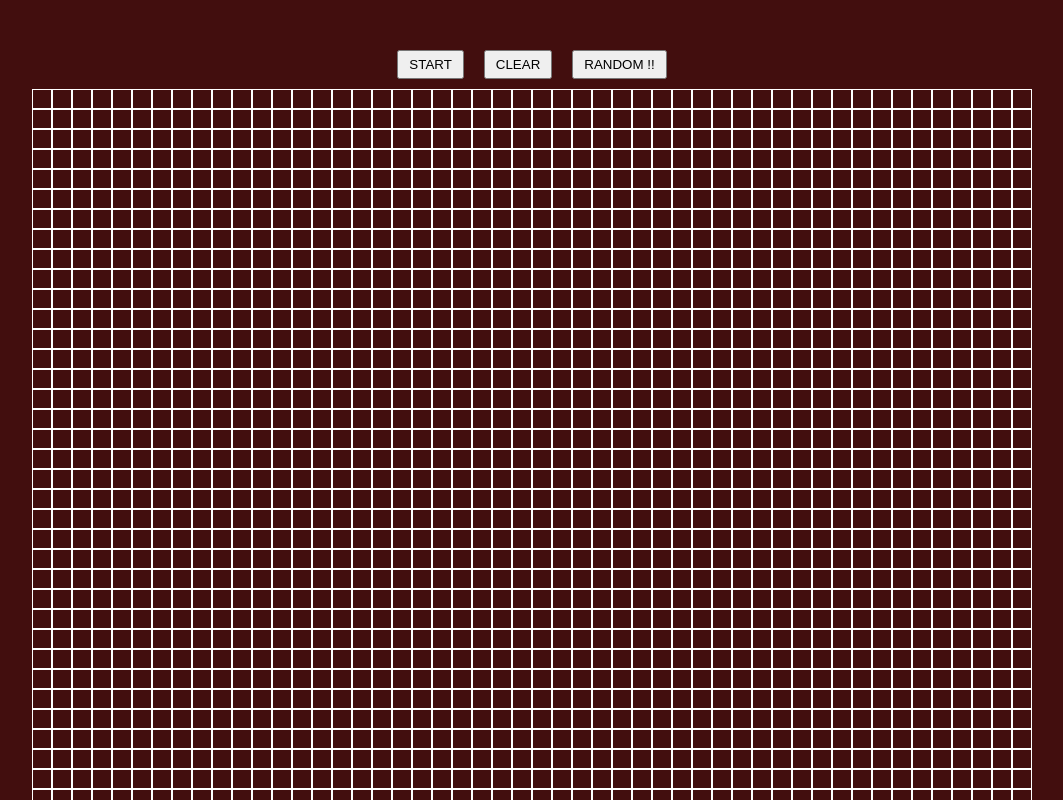
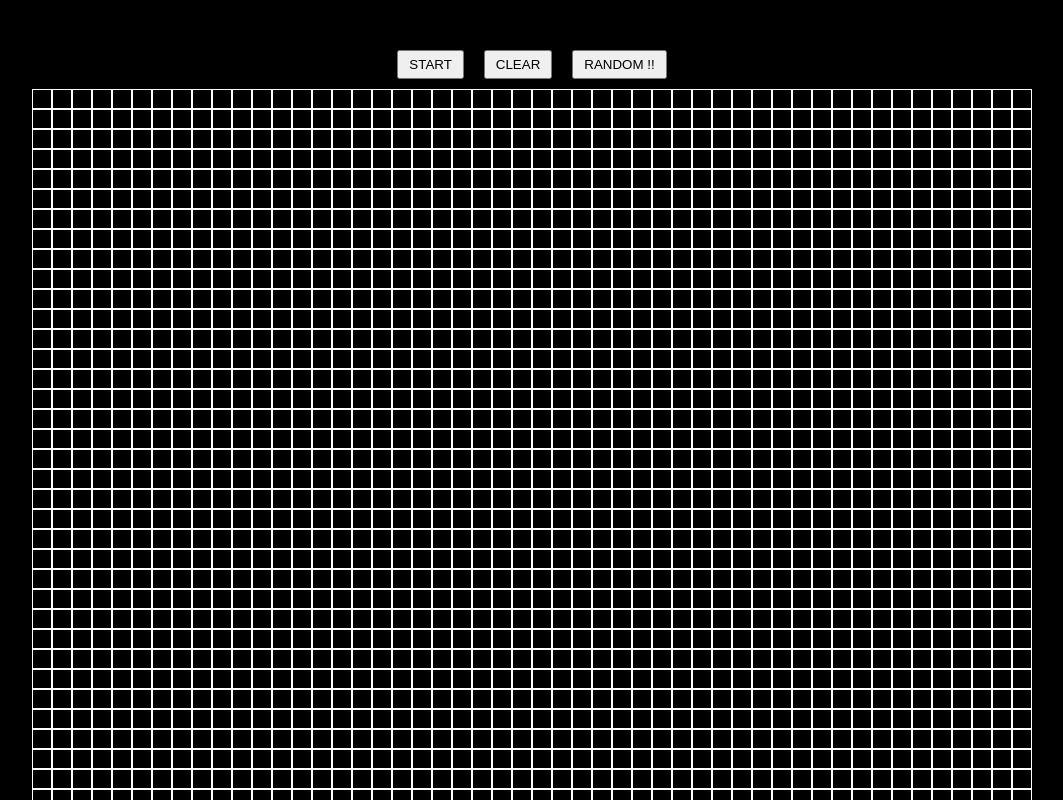
Before and after one commit to saikia-bhargav/game_of_life, a React (Create React App) app: page / in a window 1280 px wide. Shown: the top 800 px of the page, without its empty margins (108-1171 px from the left). Built offline with nearby package versions, Linux system fonts and the light colour scheme.

Commit message:
minor change

```diff
--- a/src/index.css
+++ b/src/index.css
@@ -5,7 +5,5 @@
 }
 
 body {
-  background-color: rgb(66, 14, 14);
+  background-color: rgb(0, 0, 0);
 }
-
-/* This is test comment */
```
